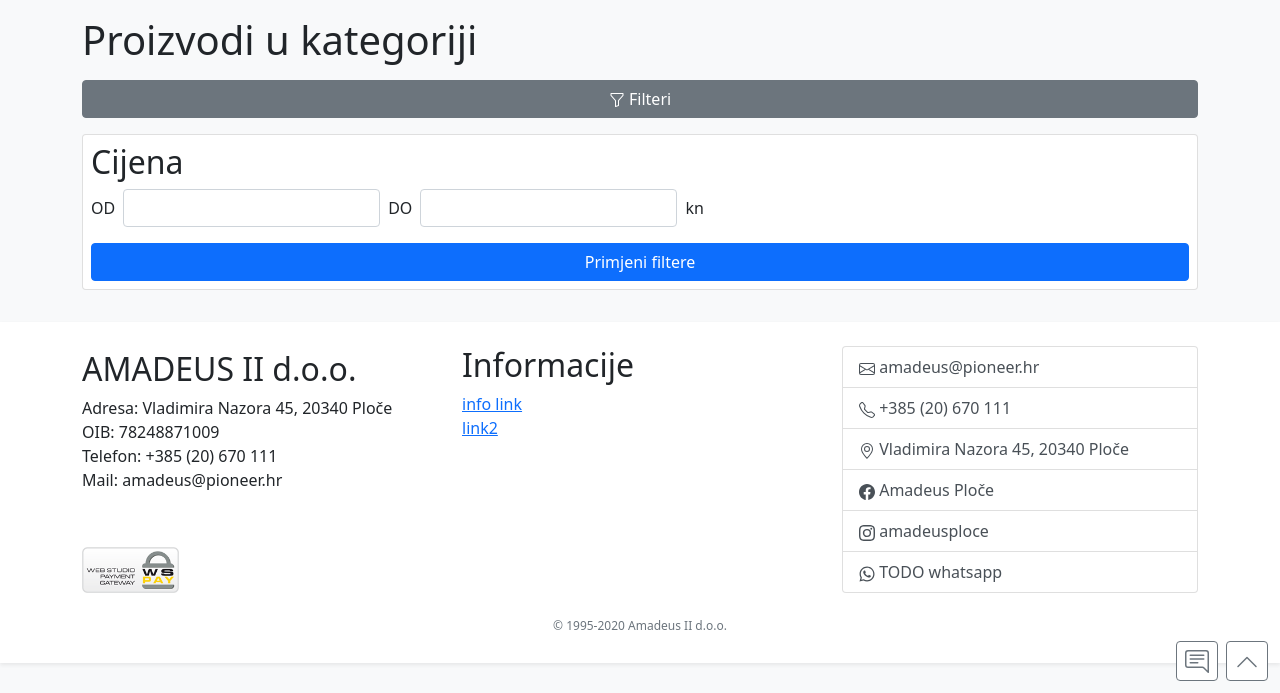
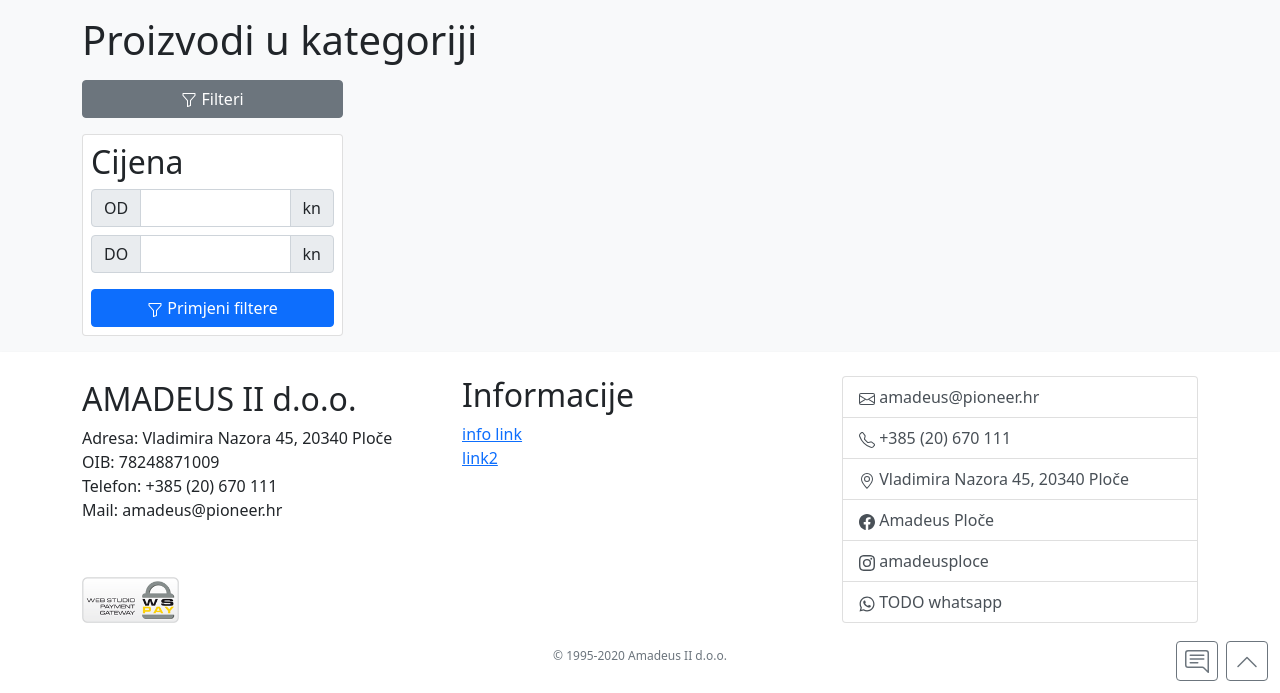
Before and after one commit to bartol/amadeus-www, a Flask app: a page that uses amadeus2.hr/templates/category.html in a window 1280 px wide, after a click on "Filteri". Shown: the part 107-800 px from the top of the page. Run offline with Flask 2, Linux system fonts and the light colour scheme; data that the repository does not hold is empty; some libraries are stand-ins or nearby versions.

Commit message:
rewrite price min max filter

```diff
--- a/amadeus2.hr/server.py
+++ b/amadeus2.hr/server.py
@@ -78,7 +78,7 @@ def category(id, slug):
 			znacajke[z[0]] = { 'naziv': z[1], 'vrijednosti': [z[2]] }
 
 	cur.execute("""
-		SELECT MIN(web_cijena_s_popustom), MAX(web_cijena_s_popustom)
+		SELECT MIN(web_cijena_s_popustom)::INT, MAX(web_cijena_s_popustom)::INT
 		FROM proizvodi
 		WHERE grupa = %s AND amadeus2hr = 'x';
 	""", (id,))
--- a/amadeus2.hr/templates/category.html
+++ b/amadeus2.hr/templates/category.html
@@ -12,7 +12,7 @@
 <h1>Proizvodi u kategoriji {{ grupa[0] }}</h1>
 
 <div class="row">
-    <div class="col-12">
+    <div class="col-12 col-lg-3">
         <div class="d-grid">
             <button type="button" class="btn btn-secondary mt-2 mb-3" data-bs-toggle="collapse" data-bs-target="#collapsedfilters"
                 aria-controls="collapsedfilters" aria-expanded="false" aria-label="Toggle navigation">
@@ -28,11 +28,11 @@
             </div>
         </div>
     </div>
-    <div class="col-12">
+    <div class="col-12 col-lg-9">
         <div class="mb-3 mb-lg-4 px-0">
             <div class="row" style="margin: -0.25rem;">
                 {% for proizvod in proizvodi %}
-                <div class="col-6 col-sm-4 col-md-3 col-xl-2 p-1">
+                <div class="col-6 col-sm-4 col-md-3 p-1">
                     {% include "partials/product_card.html" %}
                 </div>
                 {% endfor %}
--- a/amadeus2.hr/templates/partials/filters.html
+++ b/amadeus2.hr/templates/partials/filters.html
@@ -15,20 +15,22 @@
     </ul>
     {% endfor %}
     <h2>Cijena</h2>
-    <div class="d-flex align-items-center mb-3">
-        <span class="me-2">OD</span>
-        <label class="form-label flex-shrink-1 mb-0">
-            <input type="text" name="cijena-min" class="form-control" placeholder="{{ cijene_ekstremi[0] }}">
-        </label>
-        <span class="mx-2">DO</span>
-        <label class="form-label flex-shrink-1 mb-0">
-            <input type="text" name="cijena-max" class="form-control" placeholder="{{ cijene_ekstremi[1] }}">
-        </label>
-        <span class="ms-2">kn</span>
+    <div class="input-group mb-2">
+        <span class="input-group-text">OD</span>
+        <input type="text" class="form-control" name="cijena-min" placeholder="{{ cijene_ekstremi[0] }}" aria-label="Amount (to the nearest dollar)">
+        <span class="input-group-text">kn</span>
+    </div>
+    <div class="input-group mb-3">
+        <span class="input-group-text">DO</span>
+        <input type="text" class="form-control" name="cijena-max" placeholder="{{ cijene_ekstremi[1] }}" aria-label="Amount (to the nearest dollar)">
+        <span class="input-group-text">kn</span>
     </div>
 
     <div class="d-grid">
         <button type="submit" class="btn btn-primary">
+            <svg xmlns="http://www.w3.org/2000/svg" width="16" height="16" fill="currentColor" class="bi bi-funnel" viewBox="0 0 16 16">
+                <path d="M1.5 1.5A.5.5 0 0 1 2 1h12a.5.5 0 0 1 .5.5v2a.5.5 0 0 1-.128.334L10 8.692V13.5a.5.5 0 0 1-.342.474l-3 1A.5.5 0 0 1 6 14.5V8.692L1.628 3.834A.5.5 0 0 1 1.5 3.5v-2zm1 .5v1.308l4.372 4.858A.5.5 0 0 1 7 8.5v5.306l2-.666V8.5a.5.5 0 0 1 .128-.334L13.5 3.308V2h-11z"/>
+            </svg>
             Primjeni filtere
         </button>
     </div>
```
